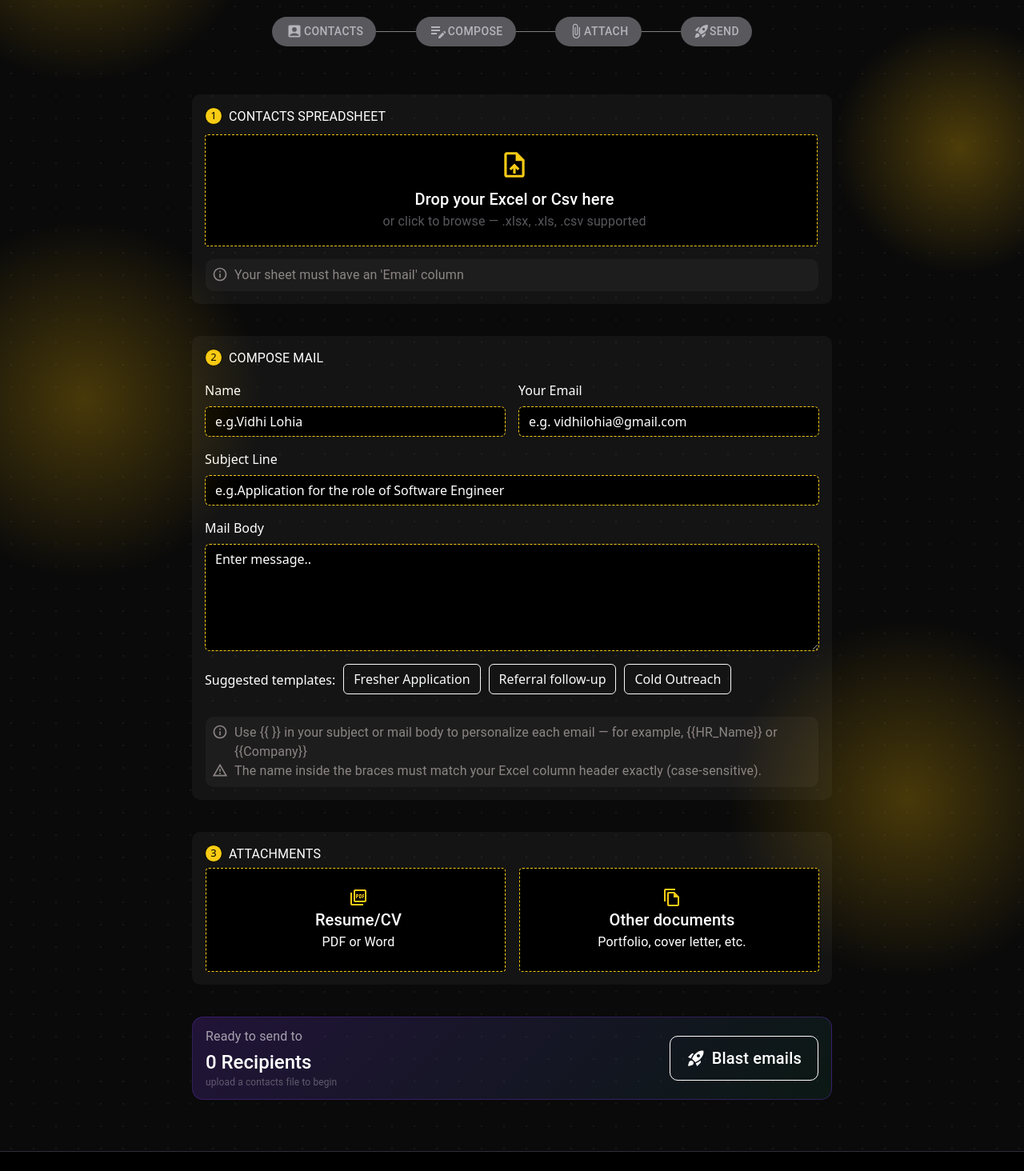
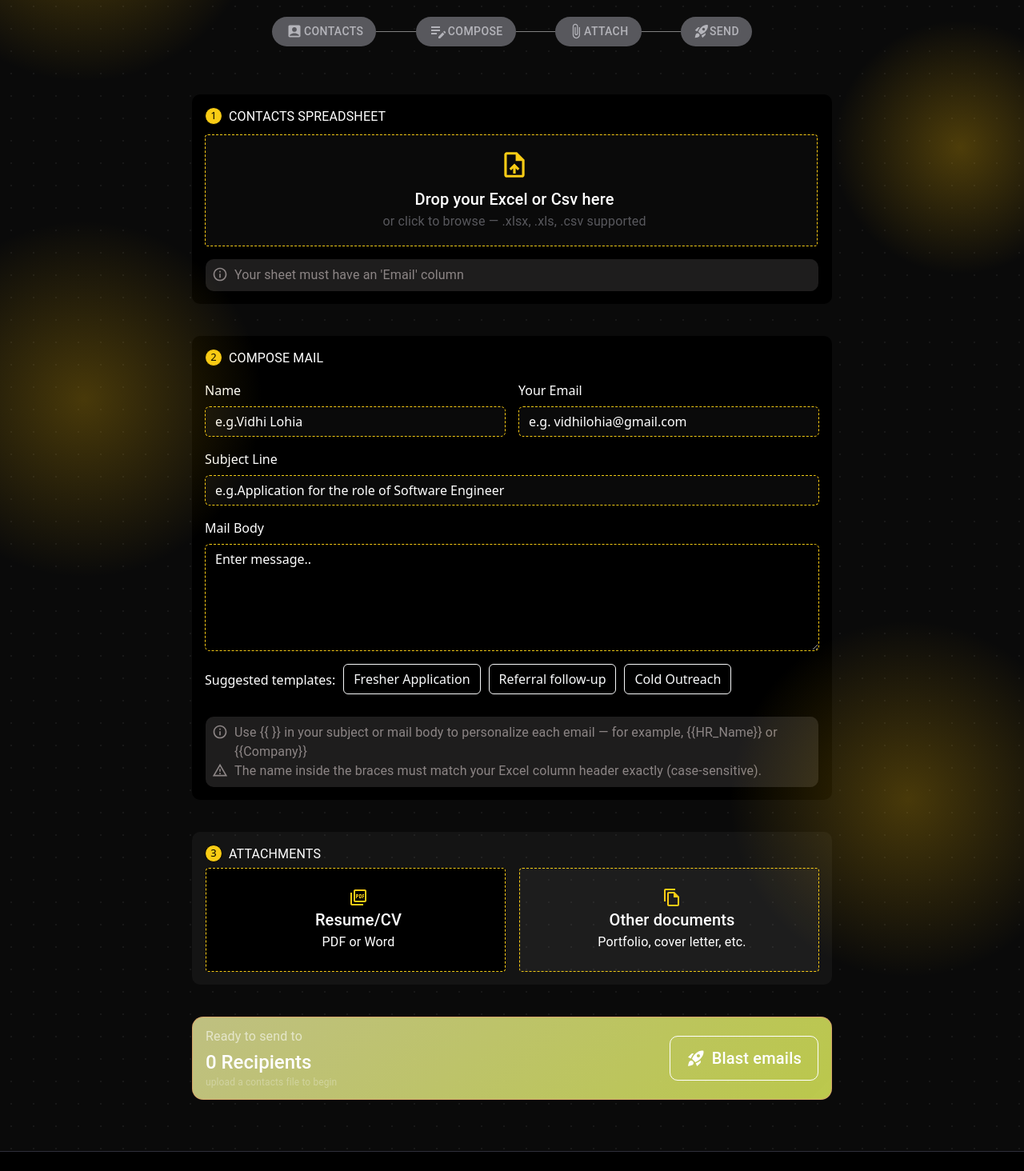
Before and after one commit to vidhilohia16/Bulkmails, a React (Vite) app in the folder vite-project/: page / in a window 1280 px wide. Shown: the part 426-1890 px from the top of the page at 80% size. Built offline with nearby package versions, Linux system fonts and the light colour scheme.

Commit message:
colour change

```diff
--- a/vite-project/src/App.jsx
+++ b/vite-project/src/App.jsx
@@ -217,10 +217,10 @@ if (response.status === 400) {
 
 </Box>
 
-  <Button variant="outlined" disabled sx={{backgroundColor:"linear-gradient(90deg, #facc15, #f59e0b)",borderColor:"#dfca76",
+  <Button variant="outlined" disabled sx={{backgroundColor:"#eed77b",borderColor:"#dfca76",
     borderRadius:"40px",display:"flex",justifyContent:"center",
     margin: "0 auto",mt:"65px",mb:"10px"}}><BoltOutlinedIcon fontSize="small"
-    sx={{color:"#c4b5fd"}}></BoltOutlinedIcon><Typography sx={{textTransform:"none",color:"#facc15"}}>Bulk email,simplified</Typography></Button>
+    sx={{color:"#facc15"}}></BoltOutlinedIcon><Typography sx={{textTransform:"none",color:"#facc15"}}>Bulk email,simplified</Typography></Button>
 
   <Heading />
 
@@ -245,8 +245,8 @@ if (response.status === 400) {
   setOtherdocs={setOtherdocs} />
 
   <Box sx={{
-  background: "linear-gradient(135deg, rgba(124,58,237,0.2) 0%, rgba(29,158,117,0.1) 100%)",
-  border: "0.5px solid rgba(124,58,237,0.3)",
+  background: "linear-gradient(135deg, rgba(197, 198, 133, 0.97) 0%, rgba(207, 221, 84, 0.9) 100%)",
+  border: "0.5px solid rgba(216, 166, 106, 0.97)",
   borderRadius: "14px",
   padding: "12px 16px",
   display: "flex",
@@ -274,8 +274,8 @@ if (response.status === 400) {
 
   <Button variant="outlined"  onClick={ClickButton}
    sx={{
-      borderColor: isloading ? "rgba(124,58,237,0.6)" : "white",
-    color: isloading ? "rgba(255,255,255,0.5)" : "#fff",
+      borderColor: isloading ? "rgba(237, 189, 67, 0.6)" : "white",
+    color: isloading ? "rgba(222, 173, 49, 0.6)" : "#fff",
     borderColor:"white",
     color: "#fff",
     flexShrink:0,
@@ -294,7 +294,7 @@ if (response.status === 400) {
       bottom: 0,
       left: 0,
       height: "3px",
-      background: "linear-gradient(90deg, #facc15, #f59e0b)",
+      background: "#facc15",
       borderRadius: "0 0 14px 14px",
       animation: "progressAnim 5s ease forwards",
       "@keyframes progressAnim": {
--- a/vite-project/src/Attach.jsx
+++ b/vite-project/src/Attach.jsx
@@ -82,7 +82,7 @@ export default function Attach({setResume,setOtherdocs}){
             }} onDrop={(e)=>{
               e.preventDefault();
               handleTransfer2(e.dataTransfer.files[0])
-            }} sx={{border:"1px dashed #facc15 ",mx:"auto",padding:"24px 16px",width:"100%",maxWidth:"375px",height:"auto",mt:"5px",backgroundColor:"black"
+            }} sx={{border:"1px dashed #facc15 ",mx:"auto",padding:"24px 16px",width:"100%",maxWidth:"375px",height:"auto",mt:"5px",backgroundColor:"rgba(255,255,255,0.04)"
       }}>
 
           <input style={{display:"none"}} ref={attachmoreRef} onChange={(e)=>{
--- a/vite-project/src/Contacts.jsx
+++ b/vite-project/src/Contacts.jsx
@@ -30,7 +30,7 @@ export default  function Contacts({ setExcelFile,alertType, setAlert,showerrorfi
                 return; }
                 showerrorfile(false);
                 handleFile(e.target.files[0])}}/>
-        <Box sx={{backgroundColor:"rgba(255,255,255,0.04)",mx:"auto",height:"auto",width:"100%",maxWidth:"800px", mt:"60px",borderRadius:"10px",p:2,borderColor:"rgba(255,255,255,0.2)"}}>
+        <Box sx={{backgroundColor:"black",mx:"auto",height:"auto",width:"100%",maxWidth:"800px", mt:"60px",borderRadius:"10px",p:2,borderColor:"rgba(255,255,255,0.2)"}}>
             <Box sx={{display:"flex"}}>
                 <Box sx={{
   width: 22,
@@ -81,7 +81,7 @@ export default  function Contacts({ setExcelFile,alertType, setAlert,showerrorfi
                 return; }
             // setDragging(false)
             handleFile(e.dataTransfer.files[0]);  }}
-            sx={{border:"1px dashed #facc15 ",width:"100%",maxWidth:"766px",height:"140px",mx:"auto",mt:"10px",backgroundColor:"black"
+            sx={{border:"1px dashed #facc15 ",width:"100%",maxWidth:"766px",height:"140px",mx:"auto",mt:"10px",backgroundColor:"rgba(255,255,255,0.04)"
       }}>
 
 
--- a/vite-project/src/Content.jsx
+++ b/vite-project/src/Content.jsx
@@ -61,7 +61,7 @@ I hope you're doing well! I am {name}.I have a passion for [domain]. I admire yo
 
 
 return (
-    <Box sx={{backgroundColor:"rgba(255,255,255,0.04)",borderColor:"rgba(255,255,255,0.3)",width:"100%",maxWidth:"800px",height:"auto",mx:"auto",p:2,mt:"40px",mb:"0px",borderRadius:"10px"}}>
+    <Box sx={{backgroundColor:"black",borderColor:"rgba(255,255,255,0.3)",width:"100%",maxWidth:"800px",height:"auto",mx:"auto",p:2,mt:"40px",mb:"0px",borderRadius:"10px"}}>
 
         <Box sx={{display:"flex",mb:2}}>
             <Box sx={{
@@ -86,17 +86,17 @@ return (
 <form className="row g-3" action="http://localhost:3000/data" method="post">
   <div class="col-md-6">
     <label htmlFor="inputName" className="form-label">Name</label>
-    <input type="text" name="name" spellCheck={false} value={name} onChange={ChangeName} className="form-control custom" placeholder="e.g.Vidhi Lohia"id="inputName" style={{backgroundColor:"black",border:"1px dashed #facc15 ",color:"white"}}/>
+    <input type="text" name="name" spellCheck={false} value={name} onChange={ChangeName} className="form-control custom" placeholder="e.g.Vidhi Lohia"id="inputName" style={{backgroundColor:"rgba(255,255,255,0.04)",border:"1px dashed #facc15 ",color:"white"}}/>
   </div>
 
   <div className="col-md-6">
     <label htmlFor="inputEmail4" className="form-label" >Your Email</label>
-    <input type="text" name="emailid" spellCheck={false} value={emailid} className="form-control custom" onChange={ChangeEmail} placeholder="e.g. vidhilohia@gmail.com" id="inputEmail4" style={{backgroundColor:"black",border:"1px dashed #facc15 ",color:"white"}}/>
+    <input type="text" name="emailid" spellCheck={false} value={emailid} className="form-control custom" onChange={ChangeEmail} placeholder="e.g. vidhilohia@gmail.com" id="inputEmail4" style={{backgroundColor:"rgba(255,255,255,0.04)",border:"1px dashed #facc15 ",color:"white"}}/>
   </div>
 
   <div class="col-12">
     <label htmlFor="inputSubject" className="form-label">Subject Line</label>
-    <input type="text"  ref={subjectRef} name="subject" spellCheck={false} value={subject} onChange={ChangeSubject} className="form-control custom" placeholder="e.g.Application for the role of Software Engineer"id="inputSubject" style={{backgroundColor:"black",border:"1px dashed #facc15 ",color:"white"}}/>
+    <input type="text"  ref={subjectRef} name="subject" spellCheck={false} value={subject} onChange={ChangeSubject} className="form-control custom" placeholder="e.g.Application for the role of Software Engineer"id="inputSubject" style={{backgroundColor:"rgba(255,255,255,0.04)",border:"1px dashed #facc15 ",color:"white"}}/>
     {errorsubject?<Box sx={{display:"flex",gap:"4px"}} ><InfoOutlinedIcon fontSize='small' sx={{color:"red",mt:"2px"}}></InfoOutlinedIcon><Typography variant='body1' sx={{color:"red",mt:"2px"}}>Subject line is required</Typography></Box>:null}
   </div>
   <div class="col-12">
```
